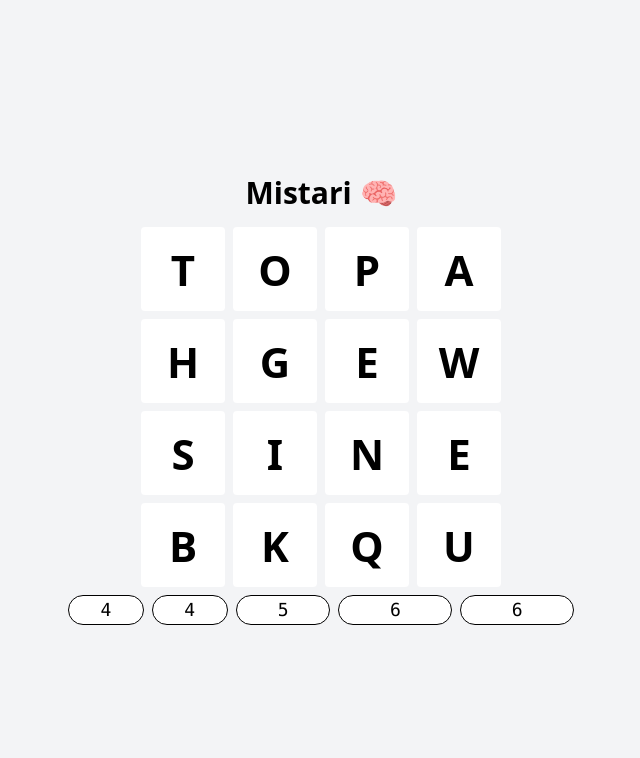
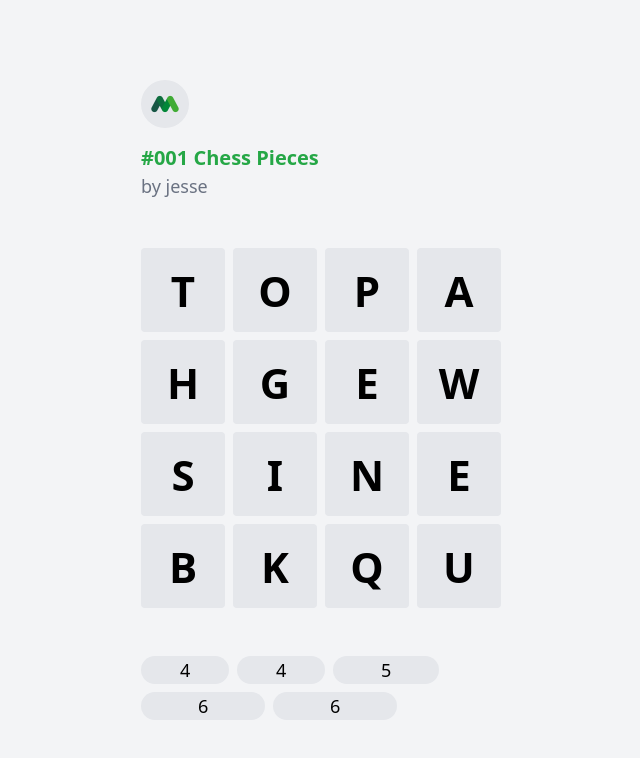
Before and after one commit to jessekimotho/mistari, a SvelteKit app: page / in a window 1280 px wide. Shown: the top 758 px of the page, without its empty margins (319-959 px from the left). Built offline with nearby package versions, Linux system fonts and the light colour scheme.

Commit message:
it looks real

```diff
--- a/src/lib/components/Grid.svelte
+++ b/src/lib/components/Grid.svelte
@@ -170,7 +170,7 @@
 		{#each grid as row, r}
 			{#each row as letter, c}
 				<div
-					class="tile rounded bg-white"
+					class="tile rounded bg-gray-200"
 					style="width: {TILE_SIZE}px; height: {TILE_SIZE}px;"
 					class:bg-green-500={get(feedbackMap)[`${r}-${c}`] === 'correct'}
 					class:bg-red-500={get(feedbackMap)[`${r}-${c}`] === 'wrong'}
--- a/src/lib/components/WordHintButton.svelte
+++ b/src/lib/components/WordHintButton.svelte
@@ -21,12 +21,15 @@
 </script>
 
 {#if isFound}
-	<span class="rounded-4xl border bg-green-200 px-3 font-mono text-lg">{word}</span>
+	<span
+		class="just-fy-center text-md inline-flex items-center rounded-4xl bg-[#26c04c] px-8 text-center font-bold text-white"
+		>{word}</span
+	>
 {:else}
 	<button
 		on:click={showHint}
-		class="inline-block rounded-4xl border bg-white text-center font-mono text-lg text-black transition hover:scale-105"
-		style="width: calc({word.length}ch * 1.75)"
+		class="inline-flex items-center justify-center rounded-4xl bg-gray-200 text-center text-lg text-black transition hover:scale-105"
+		style="width: calc(({word.length}ch * 1.75) + 16px)"
 	>
 		{word.length}
 	</button>
--- a/src/routes/+page.svelte
+++ b/src/routes/+page.svelte
@@ -11,14 +11,30 @@
 	];
 </script>
 
-<main class="flex min-h-screen flex-col items-center justify-center bg-gray-100">
-	<h1 class="mb-4 text-3xl font-bold">Mistari 🧠</h1>
+<main class="flex min-h-screen items-center justify-center bg-gray-100">
+	<main class="flex min-h-screen max-w-[360px] flex-col items-center justify-center bg-gray-100">
+		<div class="mb-12 flex w-full flex-col">
+			<h1 class="mb-4 text-3xl font-bold"><img class="logo" src="/mistari.png" alt="" /></h1>
+			<h1 class="text-xl font-bold text-[#25a746]">#001 Chess Pieces</h1>
+			<h2 class="author text-lg text-gray-500">by jesse</h2>
+		</div>
 
-	<Grid {grid} />
+		<Grid {grid} />
 
-	<div class="mt-2 flex flex-wrap justify-center gap-2">
-		{#each [...targetWords].sort((a, b) => a.length - b.length) as word (word)}
-			<WordHintButton {word} {grid} />
-		{/each}
-	</div>
+		<div class="mt-12 flex flex-wrap gap-2">
+			{#each [...targetWords].sort((a, b) => a.length - b.length) as word (word)}
+				<WordHintButton {word} {grid} />
+			{/each}
+		</div>
+	</main>
 </main>
+
+<style>
+	.logo {
+		width: 48px;
+		height: 48px;
+		padding: 8px;
+		border-radius: 200px;
+		background: rgb(229 231 235);
+	}
+</style>
```
Also changed, not shown: static/mistari.png (added).
